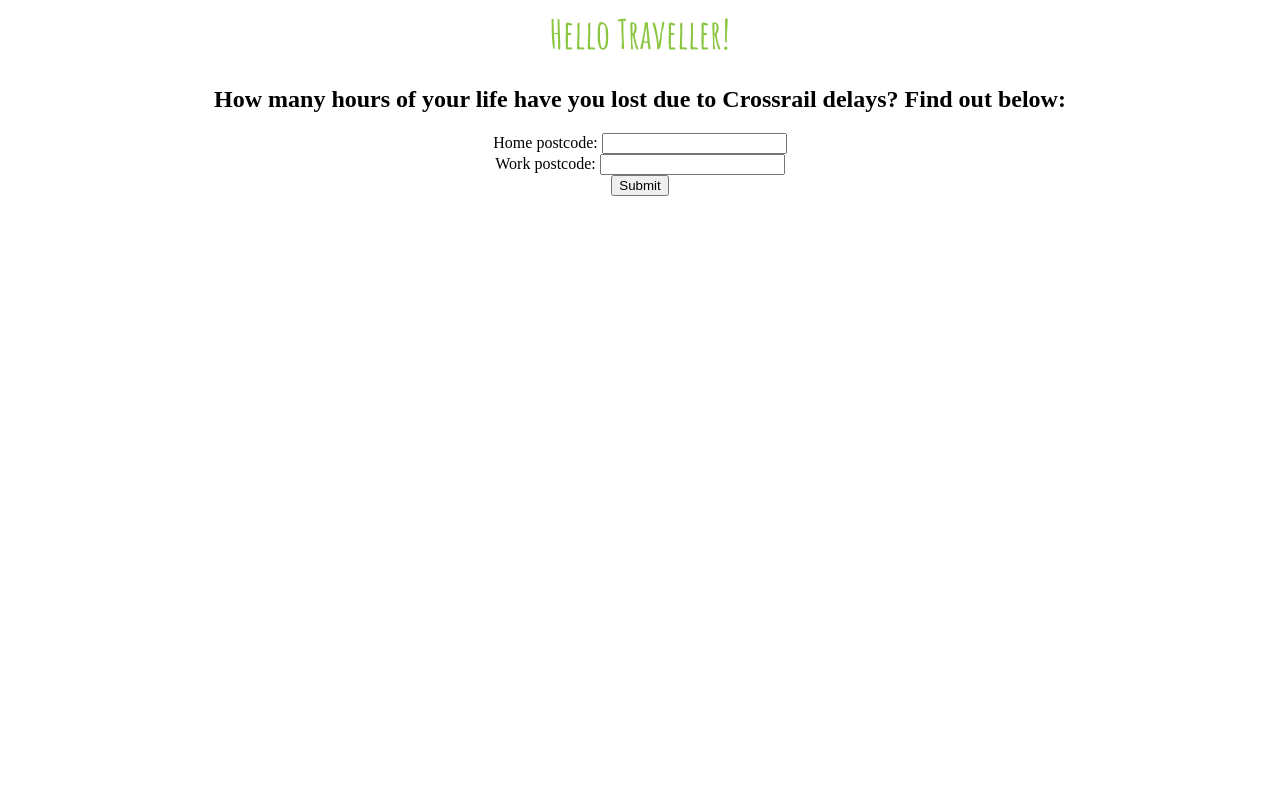
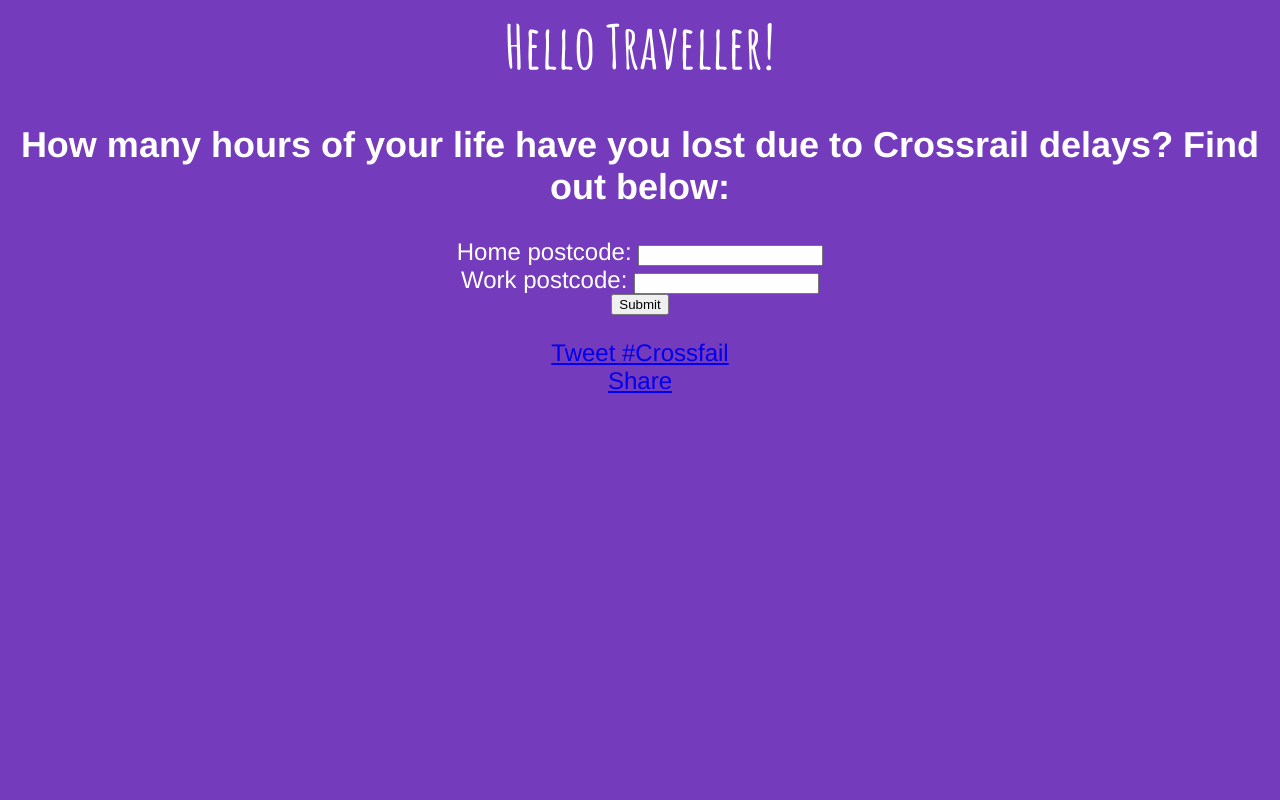
Before and after one commit to jamesprinc3/crossfail, a Flask app: page / in a window 1280 px wide. Run offline with Flask 2, Linux system fonts and the light colour scheme; some libraries are stand-ins or nearby versions.

Commit message:
go purple

```diff
--- a/templates/bad_result.html
+++ b/templates/bad_result.html
@@ -2,9 +2,6 @@
 {% block body %}
 
 <div class="block1">
-<h1>Hello Traveller!</h1>
-  <h2>How many hours of your life have you lost due to Crossrail delays? Find out below: </h2>
-
     Crossrail won't make your journey faster, but perhaps it will make your journey more pleasant!
 </div>
 
--- a/templates/good_result.html
+++ b/templates/good_result.html
@@ -2,8 +2,6 @@
 {% block body %}
 
 <div class="block1">
-<h1>Hello Traveller!</h1>
-  <h2>How many hours of your life have you lost due to Crossrail delays? Find out below: </h2>
 
     Your journey currently takes <b>{{ current_journey_time }} minutes</b> <br>
     Your journey (with crossrail) will take <b>{{ crossrail_journey_time }} minutes</b> <br>
--- a/templates/home.html
+++ b/templates/home.html
@@ -3,8 +3,6 @@
 
 <div class="block1">
 <b>{{ warning }}</b>
-<h1>Hello Traveller!</h1>
-  <h2>How many hours of your life have you lost due to Crossrail delays? Find out below: </h2>
 
 <form method="POST">
     Home postcode: <input name="home_postcode"> <br>
--- a/templates/layout.html
+++ b/templates/layout.html
@@ -6,19 +6,38 @@
 
 body{
     text-align: center;
+    background-color: #753BBD;
 }
 h1{
     font-family: 'Amatic SC', cursive;
     font-weight: normal;
-    color: #8ac640;
+    color: #FFFFFF;
     font-size: 2.5em;
+}
+body{
+    font-family: 'Helvetica Neue', cursive;
+    font-weight: normal;
+    color: #FFFFFF;
+    font-size: 1.5em;
 }
 
 </style>
 
 </head>
 <body>
+<div id="fb-root"></div>
+<script>(function(d, s, id) {
+  var js, fjs = d.getElementsByTagName(s)[0];
+  if (d.getElementById(id)) return;
+  js = d.createElement(s); js.id = id;
+  js.src = 'https://connect.facebook.net/en_GB/sdk.js#xfbml=1&version=v3.2&appId=1640661359591349&autoLogAppEvents=1';
+  fjs.parentNode.insertBefore(js, fjs);
+}(document, 'script', 'facebook-jssdk'));</script>
+<h1>Hello Traveller!</h1>
+  <h2>How many hours of your life have you lost due to Crossrail delays? Find out below: </h2>
  {% block body %}{% endblock %}
 
+<a href="https://twitter.com/intent/tweet?button_hashtag=Crossfail&ref_src=twsrc%5Etfw" class="twitter-hashtag-button" data-show-count="false">Tweet #Crossfail</a><script async src="https://platform.twitter.com/widgets.js" charset="utf-8"></script>
+<div class="fb-share-button" data-href="http://crossfail.co.uk" data-layout="button" data-size="small" data-mobile-iframe="true"><a target="_blank" href="https://www.facebook.com/sharer/sharer.php?u=http%3A%2F%2Fcrossfail.co.uk%2F&amp;src=sdkpreparse" class="fb-xfbml-parse-ignore">Share</a></div>
 </body>
 </html>
```
Also changed, not shown: 1 other file.
